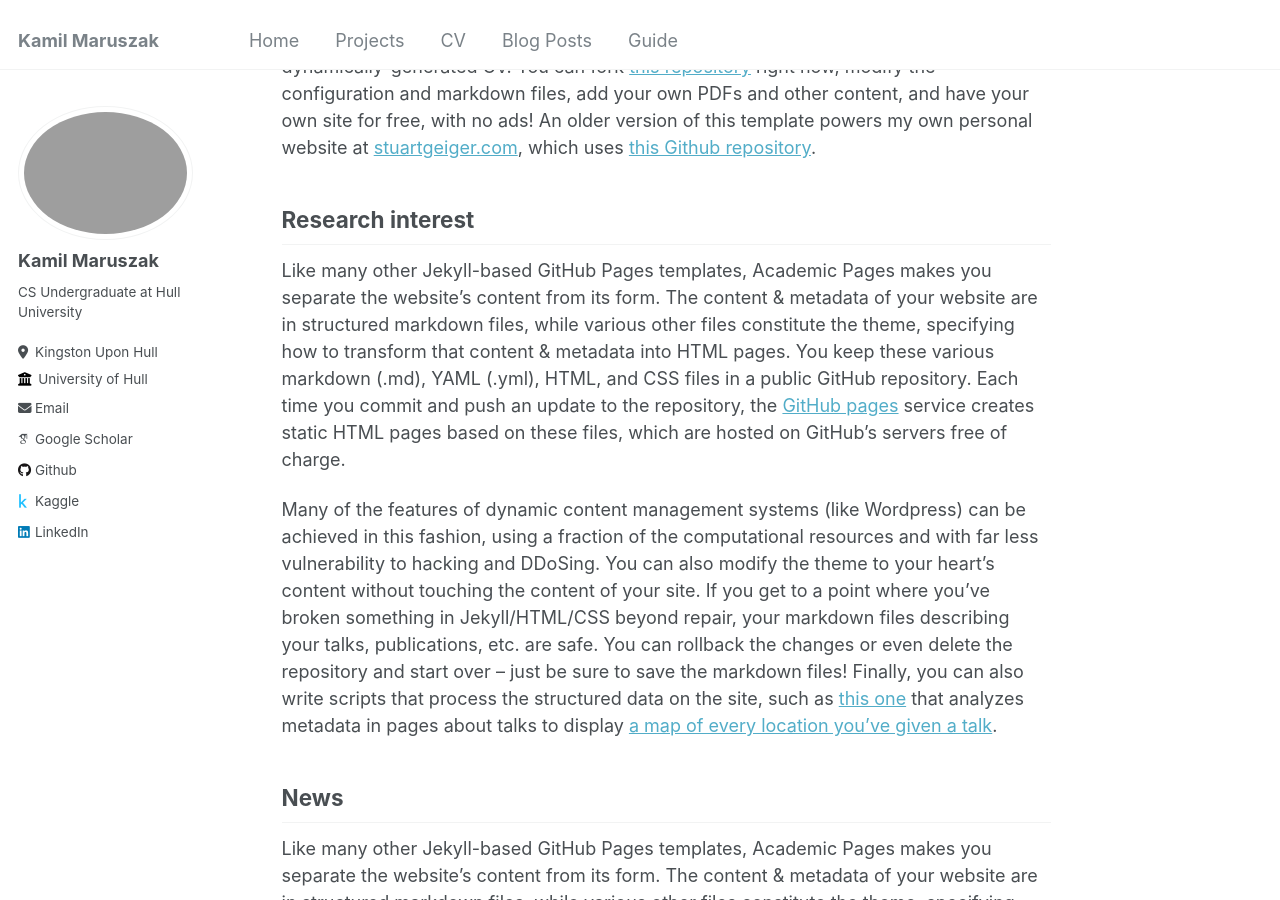
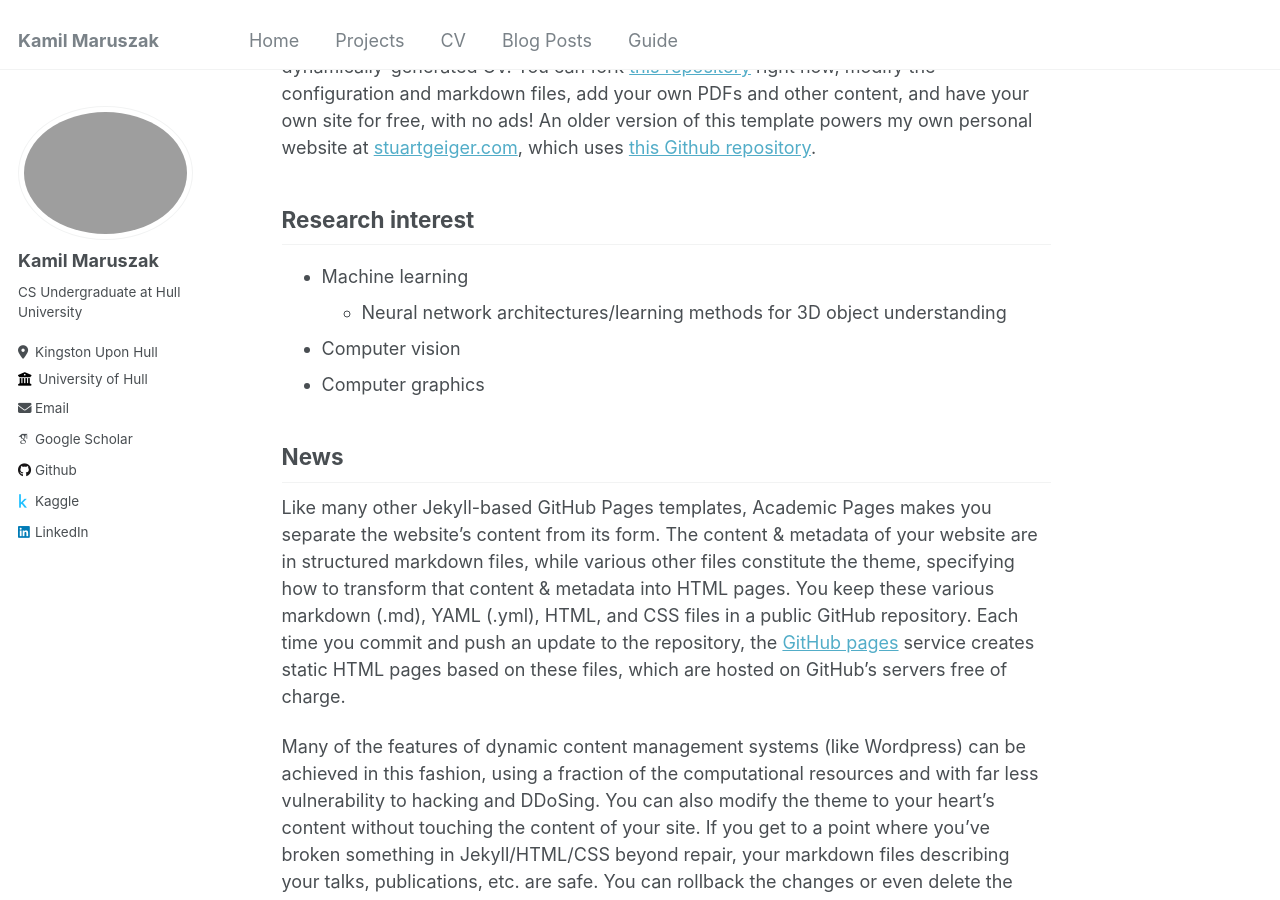
Before and after one commit to DonKamilo00/DonKamilo00.github.io, a Jekyll site: the page built from _pages/about.md, in a window 1280 px wide and 900 px high, scrolled down 257 px. Built offline with Jekyll 4.4.1, drawn with Linux system fonts in a browser that asks for light colours; some web fonts are replaced.

Commit message:
Update about.md

```diff
--- a/_pages/about.md
+++ b/_pages/about.md
@@ -11,9 +11,11 @@ This is the front page of a website that is powered by the [Academic Pages templ
 
 **Research interest**
 ------
-Like many other Jekyll-based GitHub Pages templates, Academic Pages makes you separate the website's content from its form. The content & metadata of your website are in structured markdown files, while various other files constitute the theme, specifying how to transform that content & metadata into HTML pages. You keep these various markdown (.md), YAML (.yml), HTML, and CSS files in a public GitHub repository. Each time you commit and push an update to the repository, the [GitHub pages](https://pages.github.com/) service creates static HTML pages based on these files, which are hosted on GitHub's servers free of charge.
 
-Many of the features of dynamic content management systems (like Wordpress) can be achieved in this fashion, using a fraction of the computational resources and with far less vulnerability to hacking and DDoSing. You can also modify the theme to your heart's content without touching the content of your site. If you get to a point where you've broken something in Jekyll/HTML/CSS beyond repair, your markdown files describing your talks, publications, etc. are safe. You can rollback the changes or even delete the repository and start over -- just be sure to save the markdown files! Finally, you can also write scripts that process the structured data on the site, such as [this one](https://github.com/academicpages/academicpages.github.io/blob/master/talkmap.ipynb) that analyzes metadata in pages about talks to display [a map of every location you've given a talk](https://academicpages.github.io/talkmap.html).
+- Machine learning
+  - Neural network architectures/learning methods for 3D object understanding
+- Computer vision
+- Computer graphics
 
 **News**
 ------
```
